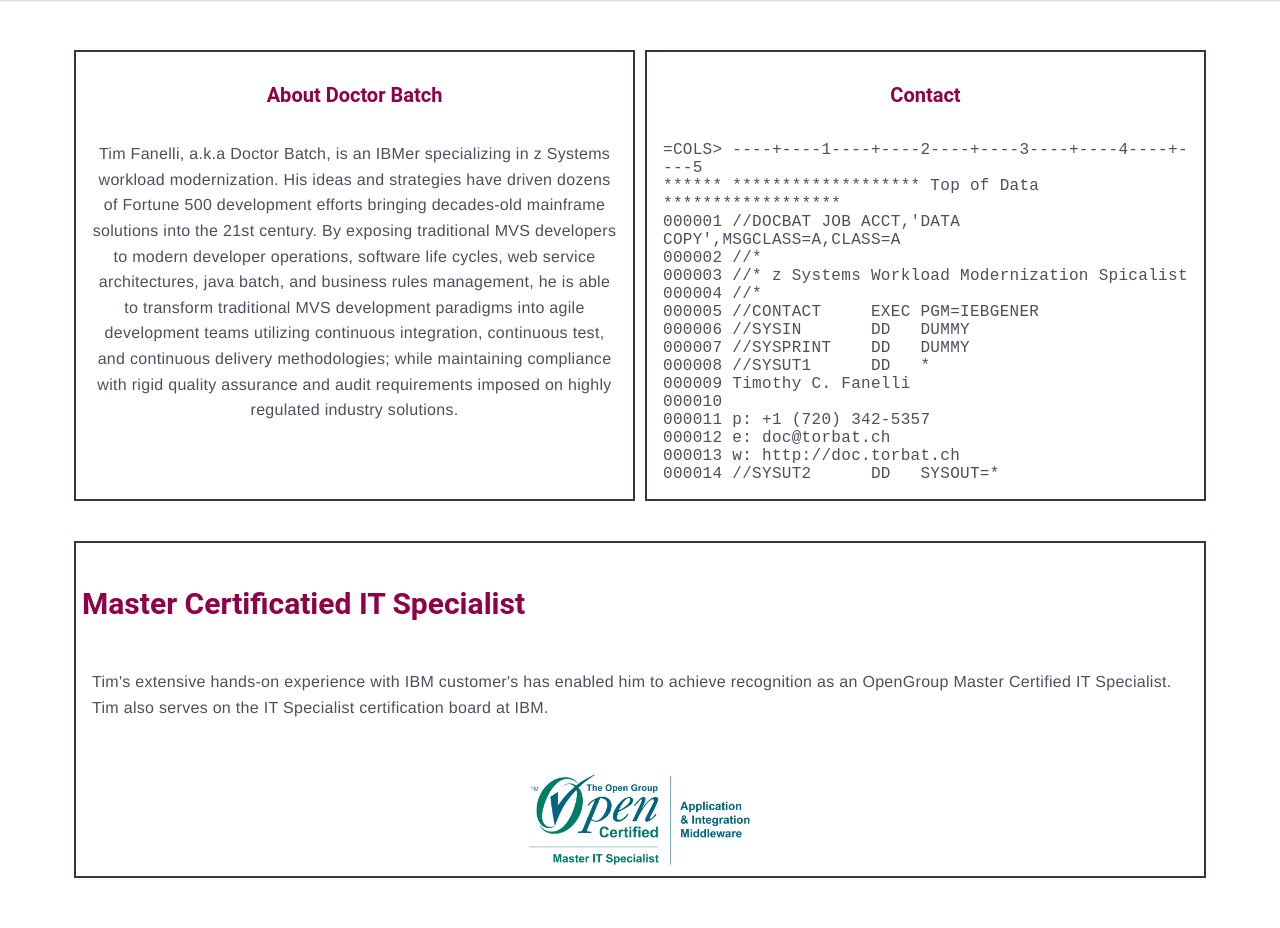
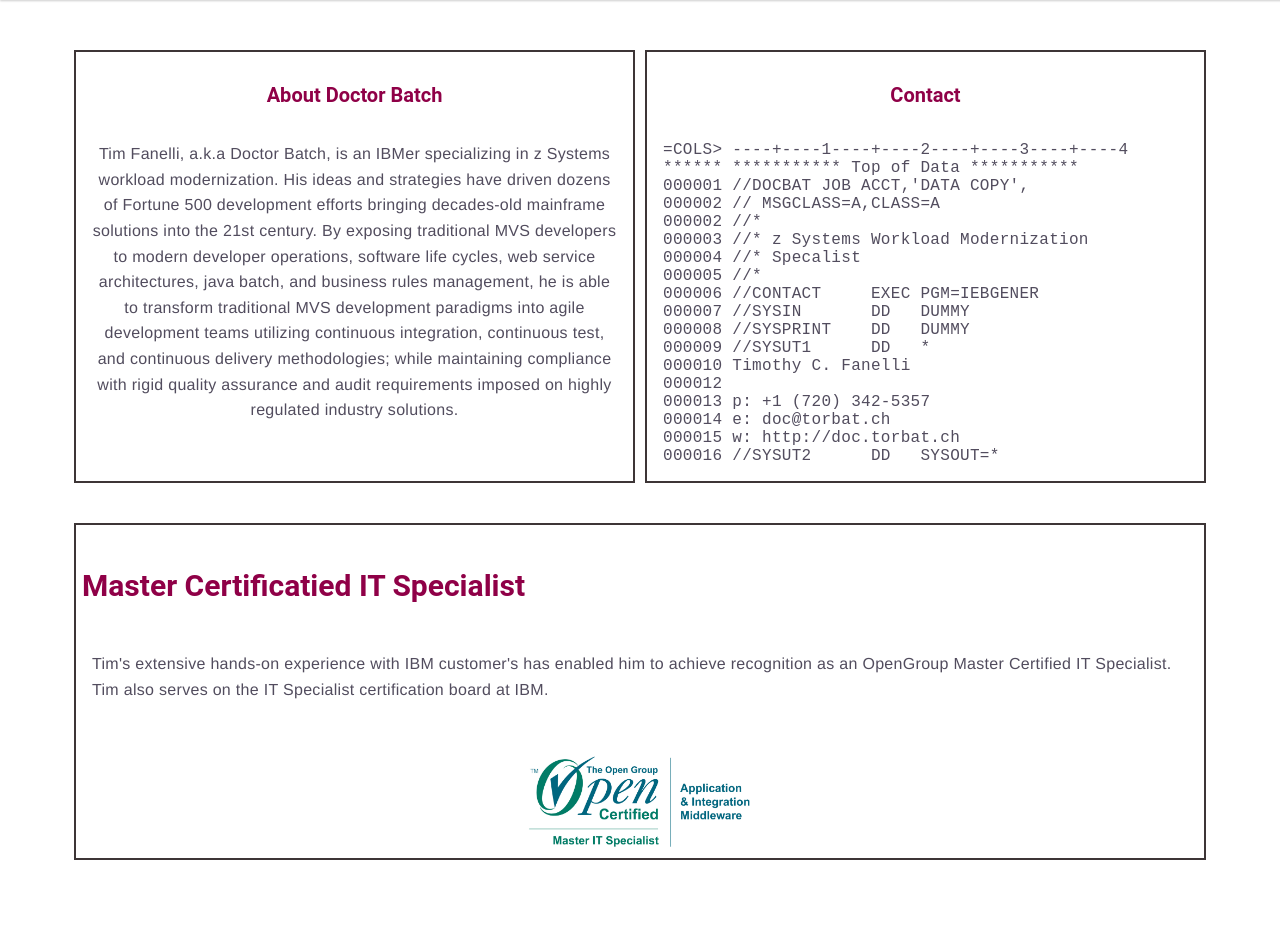
Before and after one commit to doctorbatch/doctorbatch-www, a plain HTML site: page index.html in a window 1280 px wide. Shown: the part 800-1728 px from the top of the page. Drawn offline with Linux system fonts and the light colour scheme.

Commit message:
Shortened the contact width to fit smaller resolutions

```diff
--- a/index.html
+++ b/index.html
@@ -48,22 +48,24 @@
  -->
 					<h3>Contact</h3>
 					<div class="code">
-=COLS> ----+----1----+----2----+----3----+----4----+----5
-<br/>****** ******************* Top of Data ******************
-<br/>000001 //DOCBAT JOB ACCT,'DATA COPY',MSGCLASS=A,CLASS=A
+=COLS> ----+----1----+----2----+----3----+----4
+<br/>****** *********** Top of Data ***********
+<br/>000001 //DOCBAT JOB ACCT,'DATA COPY',
+<br/>000002 //  MSGCLASS=A,CLASS=A
 <br/>000002 //*
-<br/>000003 //* z Systems Workload Modernization Spicalist
-<br/>000004 //*
-<br/>000005 //CONTACT&nbsp;&nbsp;&nbsp;&nbsp;&nbsp;EXEC PGM=IEBGENER
-<br/>000006 //SYSIN&nbsp;&nbsp;&nbsp;&nbsp;&nbsp;&nbsp;&nbsp;DD&nbsp;&nbsp;&nbsp;DUMMY
-<br/>000007 //SYSPRINT&nbsp;&nbsp;&nbsp;&nbsp;DD&nbsp;&nbsp;&nbsp;DUMMY
-<br/>000008 //SYSUT1&nbsp;&nbsp;&nbsp;&nbsp;&nbsp;&nbsp;DD&nbsp;&nbsp;&nbsp;*
-<br/>000009 Timothy C. Fanelli
-<br/>000010
-<br/>000011 p: +1 (720) 342-5357
-<br/>000012 e: doc@torbat.ch
-<br/>000013 w: http://doc.torbat.ch
-<br/>000014 //SYSUT2&nbsp;&nbsp;&nbsp;&nbsp;&nbsp;&nbsp;DD&nbsp;&nbsp;&nbsp;SYSOUT=*
+<br/>000003 //* z Systems Workload Modernization
+<br/>000004 //* Specalist
+<br/>000005 //*
+<br/>000006 //CONTACT&nbsp;&nbsp;&nbsp;&nbsp;&nbsp;EXEC PGM=IEBGENER
+<br/>000007 //SYSIN&nbsp;&nbsp;&nbsp;&nbsp;&nbsp;&nbsp;&nbsp;DD&nbsp;&nbsp;&nbsp;DUMMY
+<br/>000008 //SYSPRINT&nbsp;&nbsp;&nbsp;&nbsp;DD&nbsp;&nbsp;&nbsp;DUMMY
+<br/>000009 //SYSUT1&nbsp;&nbsp;&nbsp;&nbsp;&nbsp;&nbsp;DD&nbsp;&nbsp;&nbsp;*
+<br/>000010 Timothy C. Fanelli
+<br/>000012
+<br/>000013 p: +1 (720) 342-5357
+<br/>000014 e: doc@torbat.ch
+<br/>000015 w: http://doc.torbat.ch
+<br/>000016 //SYSUT2&nbsp;&nbsp;&nbsp;&nbsp;&nbsp;&nbsp;DD&nbsp;&nbsp;&nbsp;SYSOUT=*
 					</div>
 				</div>
 			</div>
```
